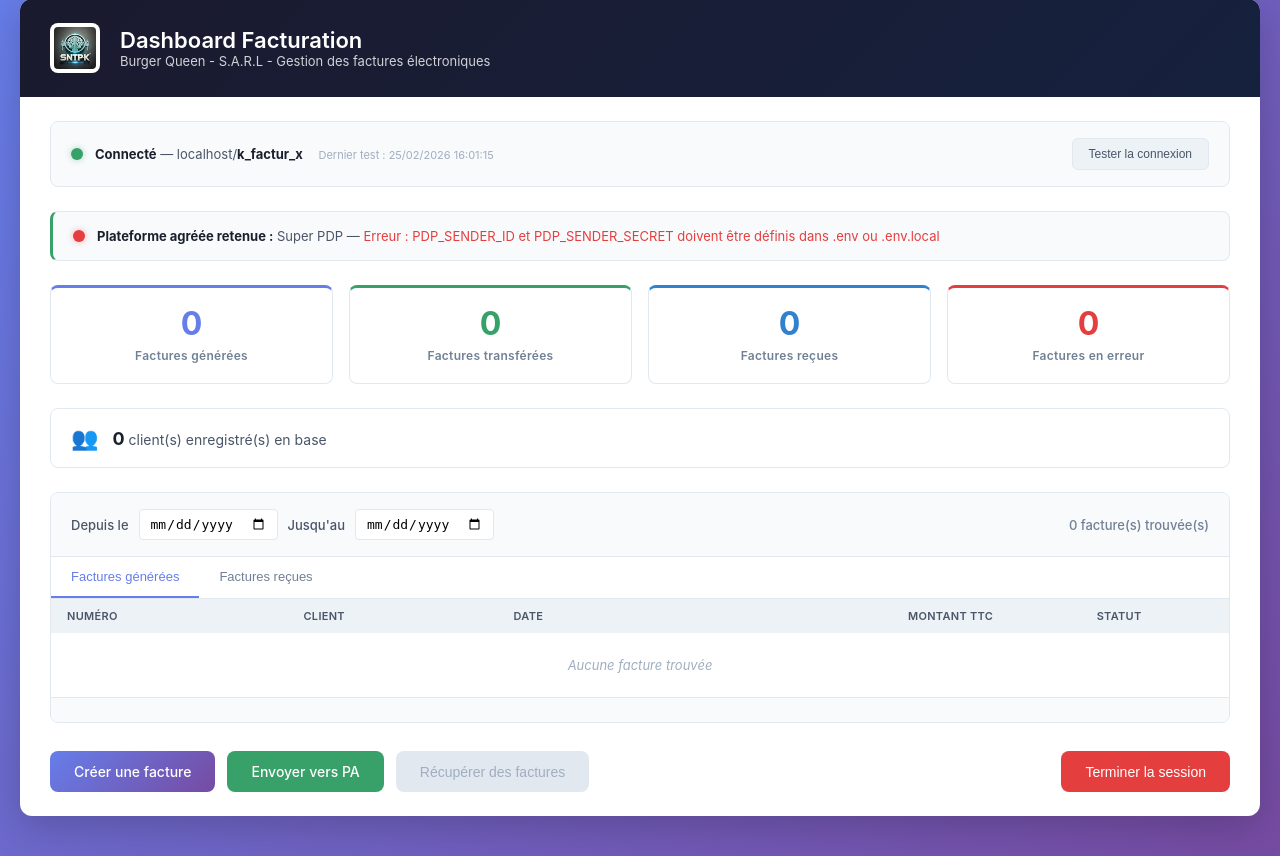
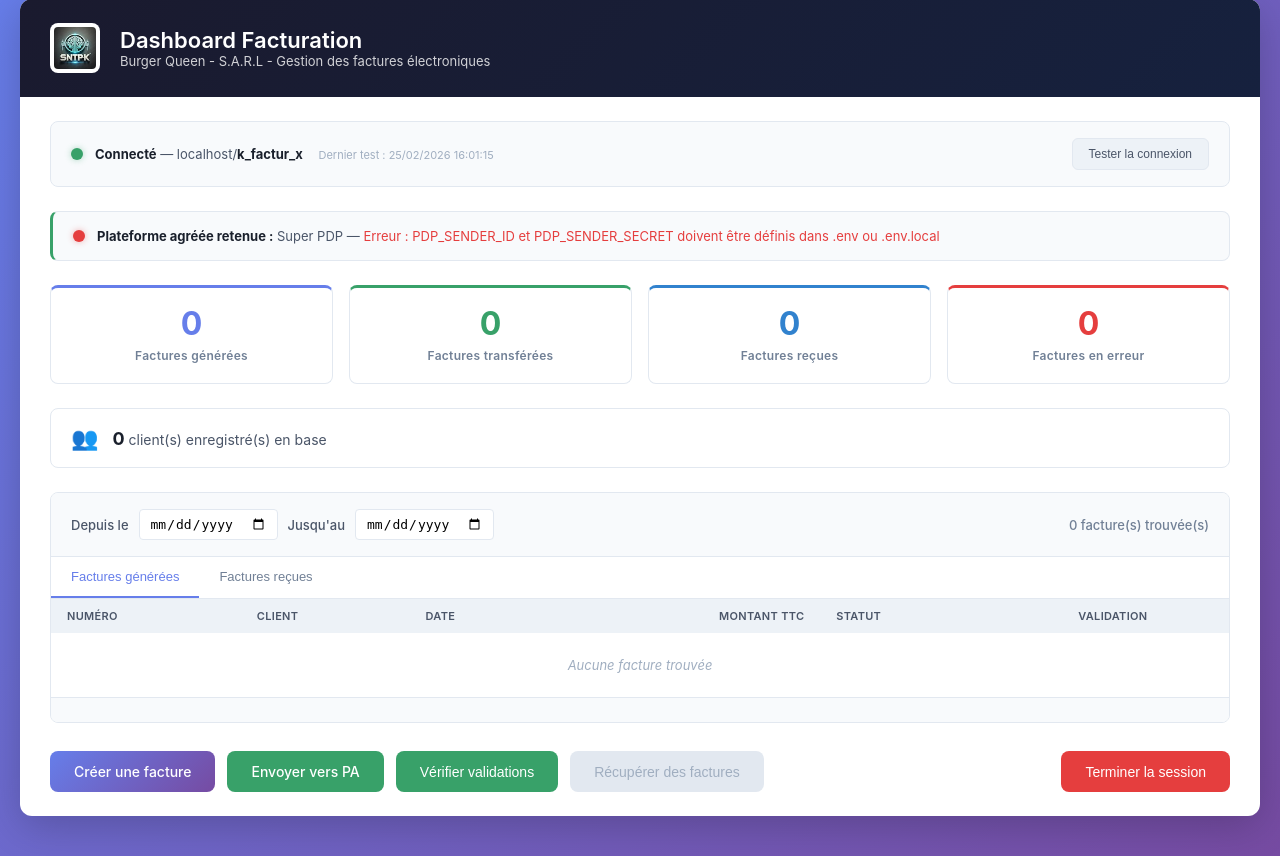
Before and after one commit to rdb16/generate_factux_py12, a Flask app: page /dashboard in a window 1280 px wide. Shown: the part 41-897 px from the top of the page. Run offline with Flask 3, Linux system fonts and the light colour scheme; data that the repository does not hold is empty; parts of the project's set-up code (start-up, migrations or seed data) failed here and were passed over; some libraries are stand-ins or nearby versions.

Commit message:
feat(dashboard): ajouter vérification et affichage pa_validation
Interroge l'API SuperPDP pour chaque facture SENT-OK non vérifiée,
met à jour pa_validation en base et affiche le résultat dans une
6ème colonne "Validation" du tableau des factures envoyées.

Co-Authored-By: Claude Opus 4.6 <noreply@anthropic.com>

```diff
--- a/app.py
+++ b/app.py
@@ -16,7 +16,7 @@ from utils.facturx_generator import generate_facturx_xml
 from utils.pdf_generator import generate_invoice_pdf
 from utils.invoice_calc import calculate_line_totals, calculate_invoice_totals
 from utils.db import get_db_connection, db_cursor, db_connection
-from utils.super_pdp import get_pdp_token, get_cached_pdp_token, send_facturx_to_pdp, update_invoice_sent_ok, update_invoice_sent_error
+from utils.super_pdp import get_pdp_token, get_cached_pdp_token, send_facturx_to_pdp, update_invoice_sent_ok, update_invoice_sent_error, get_invoice_events, check_validation, update_pa_validation
 from facturx import generate_from_binary
 
 
@@ -791,7 +791,7 @@ def dashboard_invoices():
 
                 if has_dates:
                     cursor.execute(
-                        """SELECT invoice_num, company_name, invoice_date, total_ttc, sent_status
+                        """SELECT invoice_num, company_name, invoice_date, total_ttc, sent_status, pa_validation
                            FROM sent_invoices
                            WHERE invoice_date >= %s AND invoice_date <= %s
                            ORDER BY created_at DESC
@@ -800,7 +800,7 @@ def dashboard_invoices():
                     )
                 else:
                     cursor.execute(
-                        """SELECT invoice_num, company_name, invoice_date, total_ttc, sent_status
+                        """SELECT invoice_num, company_name, invoice_date, total_ttc, sent_status, pa_validation
                            FROM sent_invoices
                            ORDER BY created_at DESC
                            LIMIT %s OFFSET %s""",
@@ -833,6 +833,47 @@ def dashboard_invoices():
     except Exception as e:
         print(f"[ERROR] Dashboard invoices: {e}")
         return jsonify({'invoices': [], 'error': str(e)}), 500
+
+
+@app.route('/api/dashboard/check-validations', methods=['POST'])
+def check_validations():
+    """Vérifie le statut de validation PDP pour les factures SENT-OK non vérifiées."""
+    if CONFIG.get('is_db_pg') is not True or CONFIG.get('super_pdp_as_pa') is not True:
+        return jsonify({'error': 'Fonctionnalité non activée'}), 403
+
+    try:
+        with db_cursor() as (_conn, cursor):
+            cursor.execute(
+                "SELECT invoice_num, pa_id FROM sent_invoices "
+                "WHERE sent_status = 'SENT-OK' AND pa_id IS NOT NULL AND pa_validation IS NULL"
+            )
+            rows = cursor.fetchall()
+    except Exception as e:
+        print(f"[ERROR] check-validations SELECT: {e}")
+        return jsonify({'error': str(e)}), 500
+
+    checked = 0
+    validated_count = 0
+    not_validated_count = 0
+
+    for invoice_num, pa_id in rows:
+        try:
+            data = get_invoice_events(pa_id)
+            validated = check_validation(data.get('events', []))
+            update_pa_validation(invoice_num, validated)
+            checked += 1
+            if validated:
+                validated_count += 1
+            else:
+                not_validated_count += 1
+        except Exception as e:
+            print(f"[WARNING] check-validations {invoice_num} (pa_id={pa_id}): {e}")
+
+    return jsonify({
+        'checked': checked,
+        'validated': validated_count,
+        'not_validated': not_validated_count,
+    })
 
 
 @app.route('/api/clients/count')
--- a/resources/templates/html/dashboard.html
+++ b/resources/templates/html/dashboard.html
@@ -278,6 +278,14 @@
                 background: #fefcbf;
                 color: #975a16;
             }
+            .badge-validated {
+                background: #c6f6d5;
+                color: #276749;
+            }
+            .badge-not-validated {
+                background: #fed7d7;
+                color: #c53030;
+            }
 
             /* Pager */
             .pager {
@@ -478,10 +486,11 @@
                                 <th>Date</th>
                                 <th class="col-amount">Montant TTC</th>
                                 <th>Statut</th>
+                                <th>Validation</th>
                             </tr>
                         </thead>
                         <tbody id="invoiceTableBody">
-                            <tr class="empty-row"><td colspan="5">Chargement...</td></tr>
+                            <tr class="empty-row"><td colspan="6">Chargement...</td></tr>
                         </tbody>
                     </table>
                     <div class="pager" id="pager"></div>
@@ -496,6 +505,9 @@
                     <a href="/send-to-pa" class="btn-action green">
                         Envoyer vers PA
                     </a>
+                    <button class="btn-action green" onclick="checkValidations()" id="btnCheckValidations">
+                        V&eacute;rifier validations
+                    </button>
                     {% else %}
                     <button class="btn-action" disabled title="Fonctionnalit&eacute; &agrave; venir">
                         Envoyer vers PA
@@ -590,7 +602,7 @@
                 const thead = document.querySelector('.invoice-table thead tr');
                 const countEl = document.getElementById('invoiceCount');
                 const pagerEl = document.getElementById('pager');
-                const colSpan = currentTab === 'sent' ? 5 : 4;
+                const colSpan = currentTab === 'sent' ? 6 : 4;
                 tbody.innerHTML = '<tr class="empty-row"><td colspan="' + colSpan + '">Chargement...</td></tr>';
                 pagerEl.innerHTML = '';
 
@@ -605,7 +617,7 @@
                 if (currentTab === 'sent') {
                     thead.innerHTML =
                         '<th>Num\u00e9ro</th><th>Client</th><th>Date</th>' +
-                        '<th class="col-amount">Montant TTC</th><th>Statut</th>';
+                        '<th class="col-amount">Montant TTC</th><th>Statut</th><th>Validation</th>';
                 } else {
                     thead.innerHTML =
                         '<th>Num\u00e9ro</th><th>Fournisseur</th><th>Date</th>' +
@@ -635,12 +647,19 @@
                             const st = inv.sent_status || '';
                             const statusClass = st === 'SENT-ERROR' ? 'badge-ko' : (st === 'SENT-OK' ? 'badge-ok' : 'badge-pending');
                             const statusLabel = st === 'SENT-ERROR' ? 'Erreur' : (st === 'SENT-OK' ? 'Envoy\u00e9e' : 'En attente');
+                            let validationCell = '-';
+                            if (inv.pa_validation === true) {
+                                validationCell = '<span class="badge badge-validated">Valid\u00e9e</span>';
+                            } else if (inv.pa_validation === false) {
+                                validationCell = '<span class="badge badge-not-validated">Non valid\u00e9e</span>';
+                            }
                             html += '<tr>' +
                                 '<td>' + escapeHtml(inv.invoice_num) + '</td>' +
                                 '<td>' + escapeHtml(inv.company_name) + '</td>' +
                                 '<td>' + escapeHtml(inv.invoice_date) + '</td>' +
                                 '<td class="col-amount">' + escapeHtml(amount) + '</td>' +
                                 '<td><span class="badge ' + statusClass + '">' + statusLabel + '</span></td>' +
+                                '<td>' + validationCell + '</td>' +
                                 '</tr>';
                         } else {
                             html += '<tr>' +
@@ -699,11 +718,40 @@
                 }
             }
 
+            async function checkValidations() {
+                const btn = document.getElementById('btnCheckValidations');
+                if (btn) {
+                    btn.disabled = true;
+                    btn.textContent = 'V\u00e9rification...';
+                }
+                try {
+                    const resp = await fetch('/api/dashboard/check-validations', { method: 'POST' });
+                    const data = await resp.json();
+                    if (data.checked > 0) {
+                        console.log('Validations v\u00e9rifi\u00e9es :', data.checked,
+                            '| valid\u00e9es :', data.validated,
+                            '| non valid\u00e9es :', data.not_validated);
+                        loadInvoices();
+                    }
+                } catch (err) {
+                    console.error('Erreur v\u00e9rification validations:', err);
+                } finally {
+                    if (btn) {
+                        btn.disabled = false;
+                        btn.textContent = 'V\u00e9rifier validations';
+                    }
+                }
+            }
+
             // Init
             initDates();
             testConnection();
             loadStats();
             loadClientsCount();
-            loadInvoices();
+            loadInvoices().then(function() {
+                {% if super_pdp_as_pa %}
+                checkValidations();
+                {% endif %}
+            });
         </script>
 {% endblock %}
--- a/utils/super_pdp.py
+++ b/utils/super_pdp.py
@@ -318,6 +318,24 @@ def get_invoice_events(invoice_id: int) -> dict:
     return data
 
 
+def update_pa_validation(invoice_num: str, validated: bool) -> None:
+    """
+    Met à jour le champ pa_validation d'une facture en base.
+
+    Args:
+        invoice_num: Numéro de la facture (clé primaire sent_invoices).
+        validated: True si la facture est validée par la PDP, False sinon.
+    """
+    from utils.db import db_cursor
+
+    _load_env()
+    with db_cursor(commit=True) as (conn, cur):
+        cur.execute(
+            "UPDATE sent_invoices SET pa_validation = %s WHERE invoice_num = %s",
+            (validated, invoice_num),
+        )
+
+
 def check_validation(events: list[dict]) -> bool:
     """
     Vérifie si une facture a été validée par la PDP.
```
